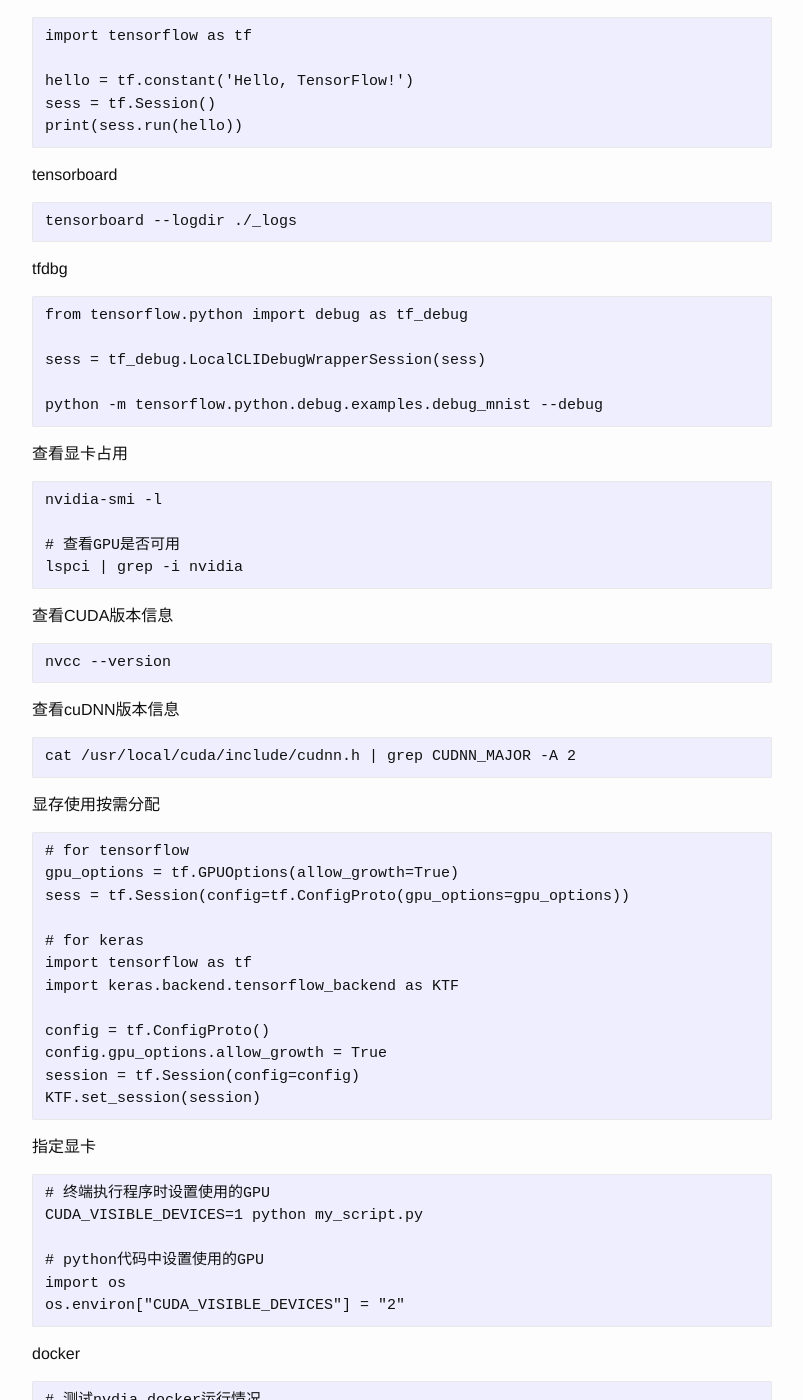
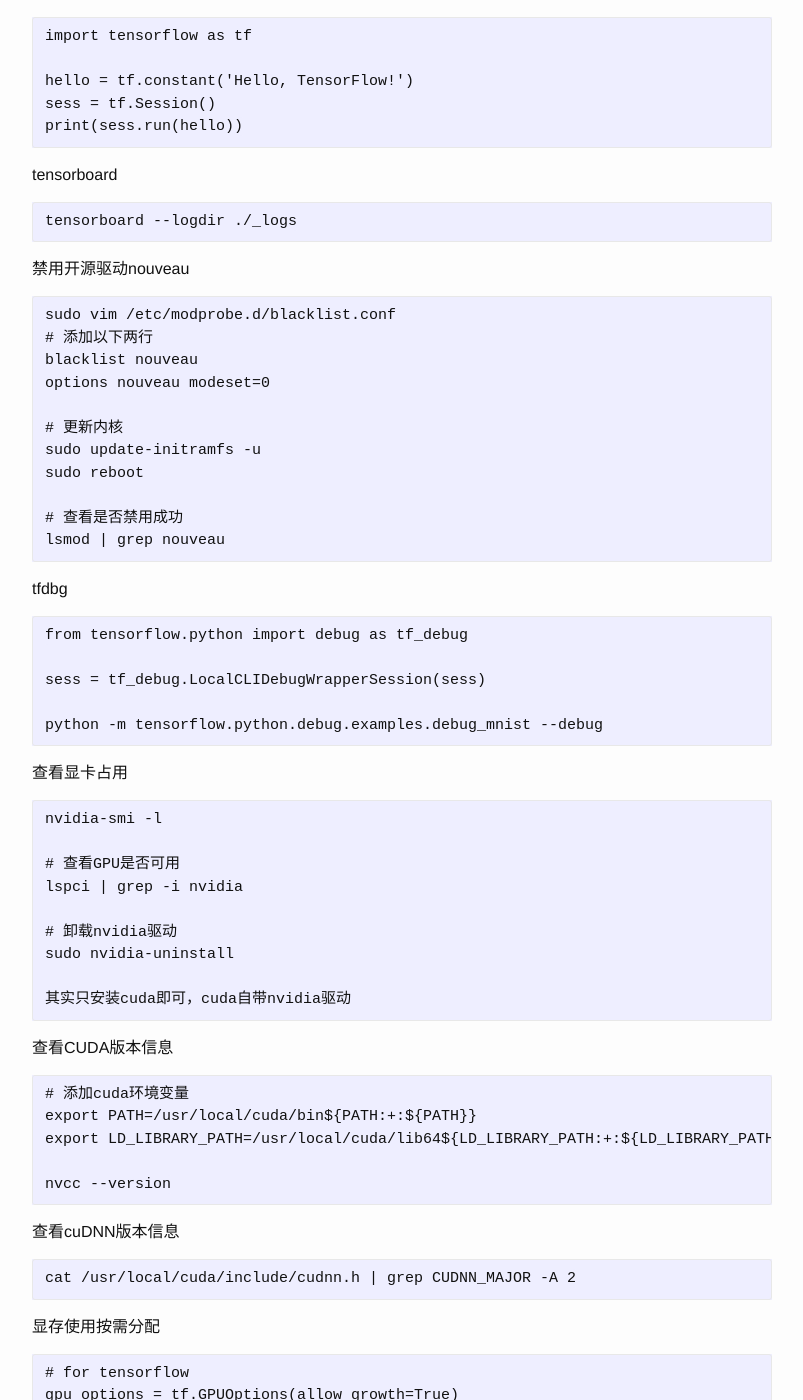
Before and after one commit to josephstalin117/josephstalin117.github.io, a Jekyll site: the page built from _posts/2018-6-09-tensorflow.markdown, in a window 1280 px wide and 1400 px high, scrolled down 222 px. Shown: the whole window, without its empty margins (238-1041 px from the left). Built offline with Jekyll 4.4.1, drawn with Linux system fonts in a browser that asks for light colours.

Commit message:
update cuda install & grub

````diff
--- a/_posts/2018-6-09-tensorflow.markdown
+++ b/_posts/2018-6-09-tensorflow.markdown
@@ -19,6 +19,21 @@
 tensorboard --logdir ./_logs
 ```
 
+禁用开源驱动nouveau
+```
+sudo vim /etc/modprobe.d/blacklist.conf
+# 添加以下两行
+blacklist nouveau
+options nouveau modeset=0
+
+# 更新内核
+sudo update-initramfs -u
+sudo reboot
+
+# 查看是否禁用成功
+lsmod | grep nouveau
+```
+
 tfdbg
 ```
 from tensorflow.python import debug as tf_debug
@@ -34,10 +49,19 @@
 
 # 查看GPU是否可用
 lspci | grep -i nvidia
+
+# 卸载nvidia驱动
+sudo nvidia-uninstall
+
+其实只安装cuda即可，cuda自带nvidia驱动
 ```
 
 查看CUDA版本信息
 ```
+# 添加cuda环境变量
+export PATH=/usr/local/cuda/bin${PATH:+:${PATH}}
+export LD_LIBRARY_PATH=/usr/local/cuda/lib64${LD_LIBRARY_PATH:+:${LD_LIBRARY_PATH}}
+
 nvcc --version
 ```
 
````
Also changed, not shown: _posts/2019-4-11-grub.markdown (+8 -0 lines).
